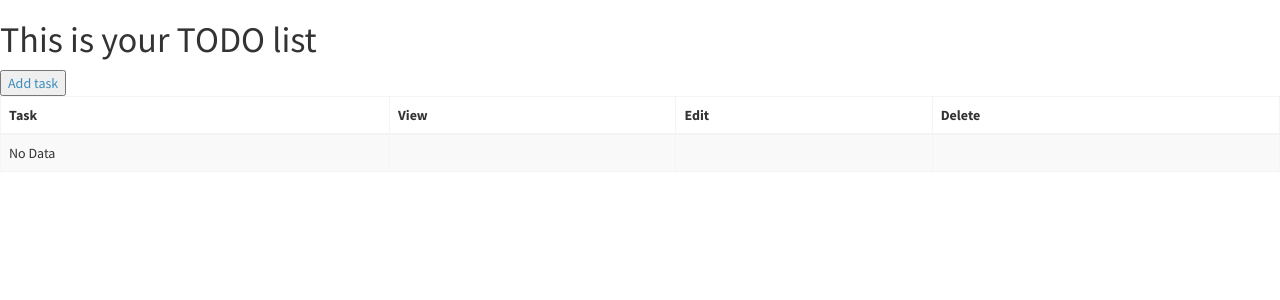
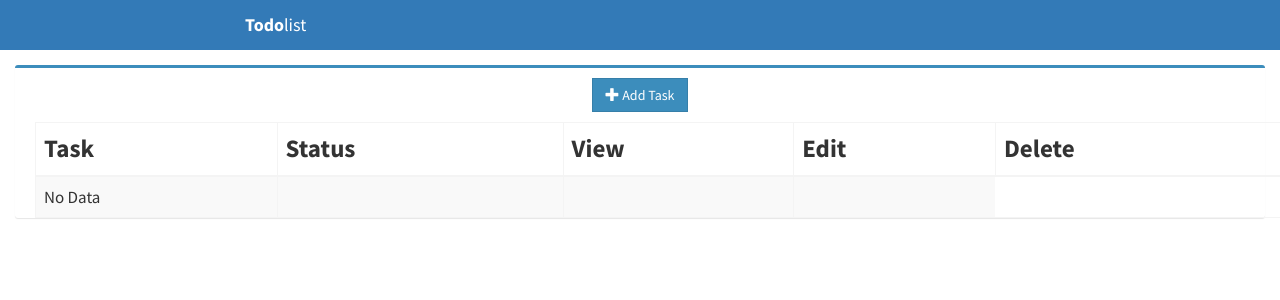
Before and after one commit to Mrudu30/todoflask, a Flask app: page / in a window 1280 px wide. Shown: the top 300 px of the page. Run offline with Flask 3, Linux system fonts and the light colour scheme; data that the repository does not hold is empty; some libraries are stand-ins or nearby versions.

Commit message:
Final Commits

```diff
--- a/todo/app.py
+++ b/todo/app.py
@@ -10,7 +10,7 @@ db=Database()
 @app.route('/')
 def home():
     data=db.read(None)
-    print(data)
+    # print(data)
     return render_template('home.html',data=data)
 
 # ----------TASK VIEW---------
@@ -43,7 +43,7 @@ def addTask():
 @app.route('/updatetask/<int:id>/')
 def updateTask(id):
     data = db.read(id)
-    print(data)
+    # print(data)
 
     if len(data) == 0:
         return redirect(url_for('home'))
--- a/todo/module/database.py
+++ b/todo/module/database.py
@@ -4,12 +4,16 @@ class  Database:
     def connect(self):
         return p.connect(host="localhost",user='root',password='',database='todotable',charset='utf8mb4')
 
+# -------ADDING TASK--------
     def add(self,data):
         con = Database.connect(self)
         cursor = con.cursor()
 
         try:
-            cursor.execute('INSERT INTO todotable(task,note) VALUES(%s)',(data['task'],data['note']))
+            cursor.execute(
+                'INSERT INTO todotable(task,note,status,hobby) VALUES(%s,%s,%s,%s)',
+                (data['task'],data['note'],data['status'],data['hobby'])
+            )
             con.commit()
             return True
 
@@ -20,6 +24,7 @@ class  Database:
         finally:
             con.close()
 
+# -------READING TASK--------
     def read(self, id):
         con = Database.connect(self)
         cursor = con.cursor()
@@ -37,12 +42,16 @@ class  Database:
         finally:
             con.close()
 
+# -------UPDATE TASK--------
     def update(self,id,data):
         con=Database.connect(self)
         cursor = con.cursor()
 
         try:
-            cursor.execute('UPDATE todotable set task=%s ,note=%s where id=%s',(data['task'],data['note'],id))
+            cursor.execute(
+                'UPDATE todotable set task=%s ,note=%s, status=%s, hobby=%s where id=%s',
+                (data['task'],data['note'],data['status'],data['hobby'],id)
+            )
             con.commit()
             return True
         except:
@@ -51,6 +60,7 @@ class  Database:
         finally:
             con.close()
 
+# -------DELETE TASK--------
     def delete(self,id):
         con=Database.connect(self)
         cursor = con.cursor()
--- a/todo/templates/home.html
+++ b/todo/templates/home.html
@@ -8,16 +8,52 @@
     <link rel="stylesheet" href="{{ url_for('static', filename='css/AdminLTE.min.css')}}">
     <link rel="stylesheet" href="{{ url_for('static', filename='css/_all-skins.min.css')}}">
     <link rel="stylesheet" href="{{ url_for('static', filename='css/dataTables.bootstrap.css')}}">
-    </head>
+    <style>
+      th{
+        font-size: 25px;
+      }
+      tr{
+        font-size: 17px;
+        text-transform: capitalize;
+      }
+      table{
+        padding: 5px;
+        margin-left: 20px;
+      }
+      .main-header{
+        font-size: large;
+      }
+    </style>
+  </head>
 <body>
-    <h1>This is your TODO list</h1>
-    <a href="/add">
-        <button>Add task</button>
-    </a>
-    <table class="table table-bordered table-striped">
+  <div class="wrapper">
+    <div class="main-header bg-primary">
+      <nav class="navbar navbar-static-top">
+        <div class="container">
+          <div class="navbar-header">
+            <a href="/" class="navbar-brand"><b>Todo</b>list</a>
+          </div>
+        </div>
+      </nav>
+    </div>
+
+      <section class="content">
+        <div class="box box-primary">
+          <div class="box-header">
+            <a href="/add">
+              <center>
+                <button type="button" class="btn btn-primary btn-flat">
+                  <span class="glyphicon glyphicon-plus"></span> Add Task
+                </button>
+              </center>
+            </a>
+          </div>
+
+    <table class="mx-auto d-block table table-bordered table-striped">
         <thead align="center">
             <tr>
               <th>Task</th>
+              <th>Status</th>
               <th>View</th>
               <th>Edit</th>
               <th>Delete</th>
@@ -35,6 +71,7 @@
                 {% for i in data %}
                   <tr>
                     <td>{{i[1]}}</td>
+                    <td>{{i[3]}}</td>
                     <td>
                         <a href="/view/{{ i[0]}}">
                             <button type="button" class="btn btn-sm btn-info btn-flat" title="Update"><span class="glyphicon glyphicon-eye-open"></span></button>
@@ -56,5 +93,6 @@
         </tbody>
 
     </table>
+    </div>
 </body>
 </html>
```
Also changed, not shown: todo/templates/add.html (+28 -1 lines), todo/templates/delete.html (+24 -0 lines), todo/templates/edit.html (+31 -2 lines), todo/templates/task_render.html (+12 -11 lines).
